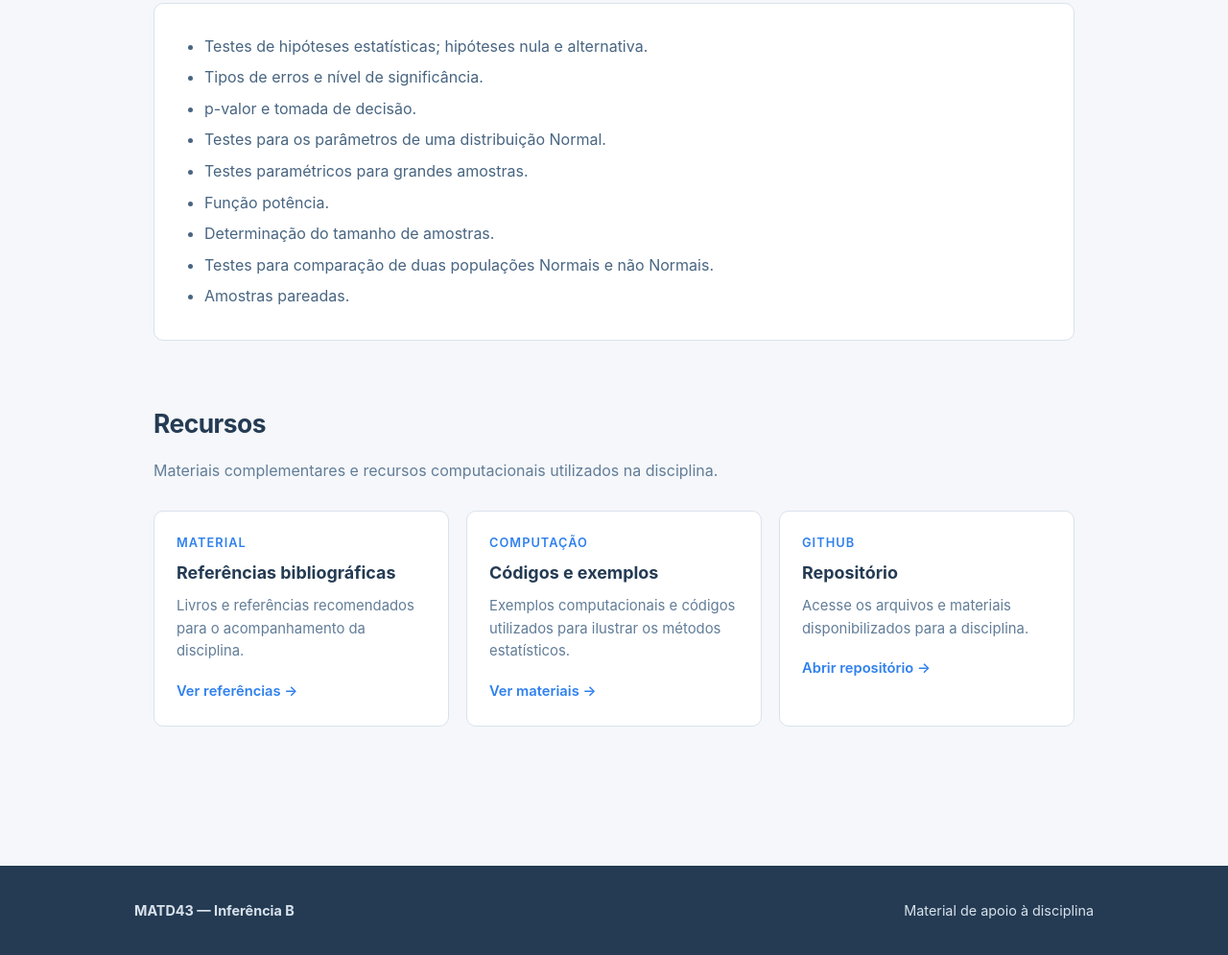
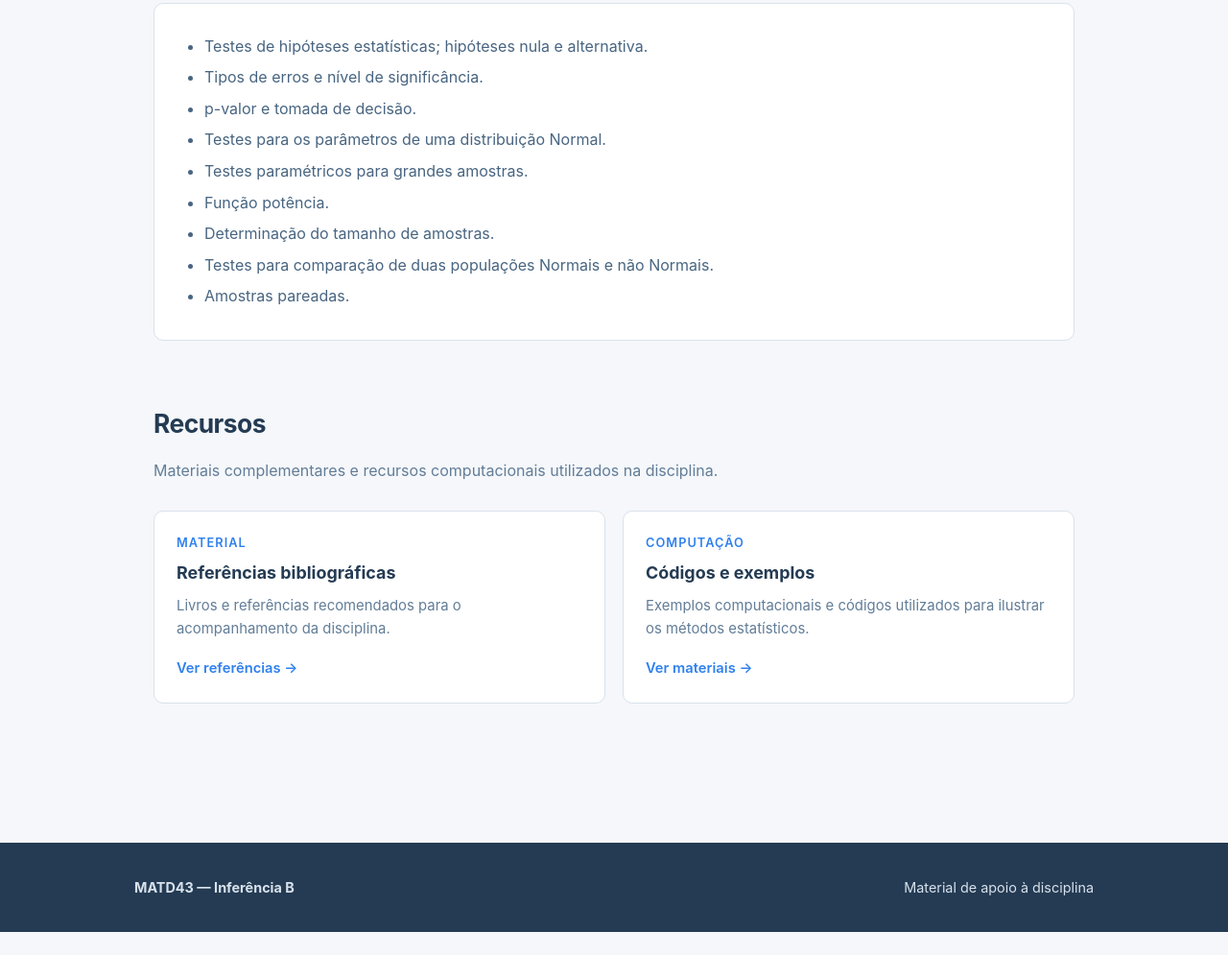
Before and after one commit to mmtaddeo/Inferencia_B, a plain HTML site: page index.html in a window 1280 px wide. Shown: the part 2556-3551 px from the top of the page at 96% size. After the commit the page ends 3527 px from the top, so only its background shows below. Drawn offline with Linux system fonts and the light colour scheme.

Commit message:
Update index.html

```diff
--- a/index.html
+++ b/index.html
@@ -746,26 +746,6 @@
 
             </div>
 
-
-            <div class="card">
-
-                <div class="card-number">
-                    GitHub
-                </div>
-
-                <h3>Repositório</h3>
-
-                <p>
-                    Acesse os arquivos e materiais disponibilizados
-                    para a disciplina.
-                </p>
-
-                <a href="https://github.com/mmtaddeo/Inferencia_B">
-                    Abrir repositório →
-                </a>
-
-            </div>
-
         </div>
 
     </section>
```
